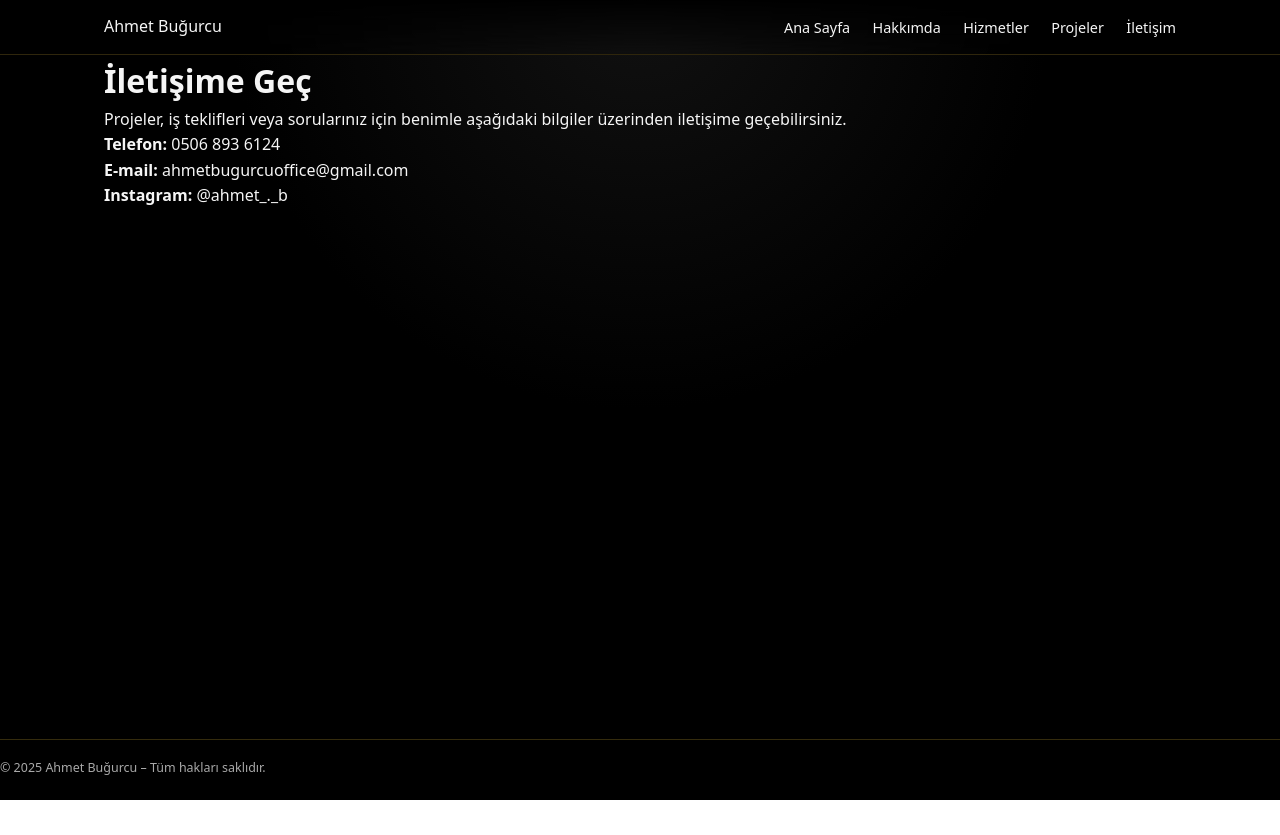
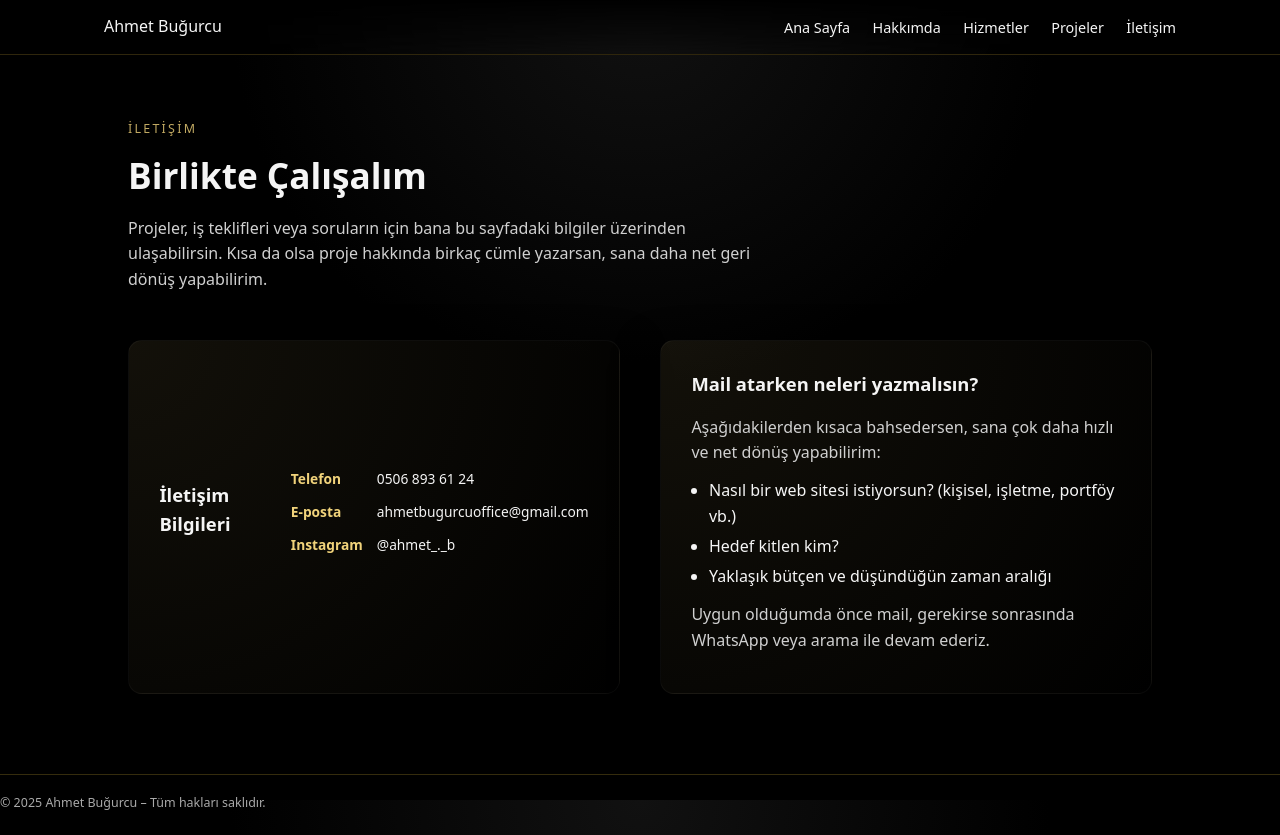
Before and after one commit to ahmetbugurcuoffice-cpu/ahmetbugurcu-web, a plain HTML site: page contact.html in a window 1280 px wide. Before the commit the page ends 800 px from the top, so only its background shows below. Drawn offline with Linux system fonts and the light colour scheme.

Commit message:
Add files via upload

```diff
--- a/contact.html
+++ b/contact.html
@@ -27,14 +27,39 @@
     </header>
 
     <main class="container content">
-        <h1>İletişime Geç</h1>
-        <p>Projeler, iş teklifleri veya sorularınız için benimle aşağıdaki bilgiler üzerinden iletişime geçebilirsiniz.</p>
+        <main class="container content contact-page">
+    <section class="contact-header">
+        <p class="contact-kicker">İletişim</p>
+        <h1>Birlikte Çalışalım</h1>
+        <p class="contact-lead">
+            Projeler, iş teklifleri veya soruların için bana bu sayfadaki bilgiler üzerinden ulaşabilirsin.
+            Kısa da olsa proje hakkında birkaç cümle yazarsan, sana daha net geri dönüş yapabilirim.
+        </p>
+    </section>
 
-        <div class="contact-info">
-            <p><strong>Telefon:</strong> 0506 893 6124</p>
-            <p><strong>E-mail:</strong> ahmetbugurcuoffice@gmail.com</p>
-            <p><strong>Instagram:</strong> <a href="https://instagram.com/ahmet_._b" target="_blank">@ahmet_._b</a></p>
+    <section class="contact-layout">
+        <div class="contact-card">
+            <h2>İletişim Bilgileri</h2>
+            <ul>
+                <li><span>Telefon</span> <a href="tel:05068936124">0506 893 61 24</a></li>
+                <li><span>E-posta</span> <a href="mailto:ahmetbugurcuoffice@gmail.com">ahmetbugurcuoffice@gmail.com</a></li>
+                <li><span>Instagram</span> <a href="https://instagram.com/ahmet_._b" target="_blank">@ahmet_._b</a></li>
+            </ul>
         </div>
+
+        <div class="contact-note">
+            <h3>Mail atarken neleri yazmalısın?</h3>
+            <p>Aşağıdakilerden kısaca bahsedersen, sana çok daha hızlı ve net dönüş yapabilirim:</p>
+            <ul>
+                <li>Nasıl bir web sitesi istiyorsun? (kişisel, işletme, portföy vb.)</li>
+                <li>Hedef kitlen kim?</li>
+                <li>Yaklaşık bütçen ve düşündüğün zaman aralığı</li>
+            </ul>
+            <p>Uygun olduğumda önce mail, gerekirse sonrasında WhatsApp veya arama ile devam ederiz.</p>
+        </div>
+    </section>
+</main>
+
     </main>
 
     <footer>
--- a/style.css
+++ b/style.css
@@ -821,3 +821,109 @@ footer {
     display: none;
   }
 }
+/* İletişim sayfası */
+.contact-page {
+  padding-block: 4rem 5rem;
+}
+
+.contact-header {
+  max-width: 640px;
+  margin-bottom: 3rem;
+}
+
+.contact-kicker {
+  letter-spacing: 0.18em;
+  text-transform: uppercase;
+  font-size: 0.78rem;
+  color: rgba(241, 211, 123, 0.8);
+  margin-bottom: 0.5rem;
+}
+
+.contact-header h1 {
+  font-size: 2.2rem;
+  margin-bottom: 0.75rem;
+}
+
+.contact-lead {
+  color: #d0d0d0;
+  line-height: 1.6;
+}
+
+.contact-layout {
+  display: flex;
+  gap: 2.5rem;
+  flex-wrap: wrap;
+}
+
+.contact-card,
+.contact-note {
+  flex: 1 1 260px;
+  background: radial-gradient(circle at top left, rgba(241, 211, 123, 0.08), rgba(0, 0, 0, 0.85));
+  border-radius: 14px;
+  padding: 1.75rem 1.9rem;
+  border: 1px solid rgba(255, 255, 255, 0.04);
+  box-shadow: 0 18px 45px rgba(0, 0, 0, 0.8);
+}
+
+.contact-card h2,
+.contact-note h3 {
+  font-size: 1.15rem;
+  margin-bottom: 1rem;
+}
+
+.contact-card ul {
+  list-style: none;
+  padding: 0;
+  margin: 0;
+}
+
+.contact-card li {
+  display: flex;
+  gap: 0.75rem;
+  margin-bottom: 0.7rem;
+  align-items: baseline;
+}
+
+.contact-card li span {
+  min-width: 74px;
+  font-weight: 600;
+  color: #f1d37b;
+}
+
+.contact-card a {
+  text-decoration: none;
+  color: #f5f5f5;
+}
+
+.contact-card a:hover {
+  text-decoration: underline;
+}
+
+.contact-note p {
+  color: #d0d0d0;
+  margin-bottom: 0.75rem;
+}
+
+.contact-note ul {
+  margin-left: 1.1rem;
+  margin-bottom: 0.75rem;
+}
+
+.contact-note li {
+  margin-bottom: 0.3rem;
+}
+
+/* Mobil uyum */
+@media (max-width: 768px) {
+  .contact-page {
+    padding-block: 2.5rem 3.5rem;
+  }
+
+  .contact-header h1 {
+    font-size: 1.7rem;
+  }
+
+  .contact-layout {
+    flex-direction: column;
+  }
+}
```
